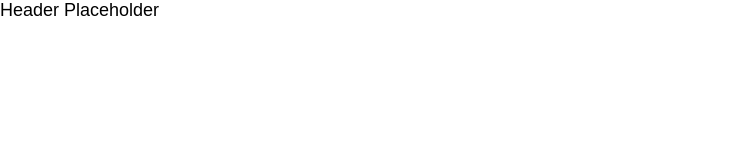
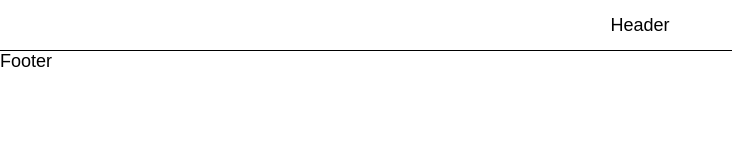
Before and after one commit to ooloo-io/github-flow-talama, a website: page src/index.html in a window 1280 px wide. Shown: the whole page, without its empty margins (0-732 px from the left). Drawn offline with nearby package versions, Linux system fonts and the light colour scheme.

Commit message:
Added Footer markup

```diff
--- a/src/index.html
+++ b/src/index.html
@@ -11,10 +11,14 @@
   <link rel="stylesheet" href="https://cdnjs.cloudflare.com/ajax/libs/normalize/8.0.1/normalize.min.css">
   <link rel="stylesheet" href="styles.css">
 </head>
-  <head class="header">
+
+<body>
+  <header class="header">
     Header
-  </head>
-<body>
-  Placeholder
+  </header>
+  <footer class="footer">
+    Footer
+  </footer>
 </body>
+
 </html>
```
